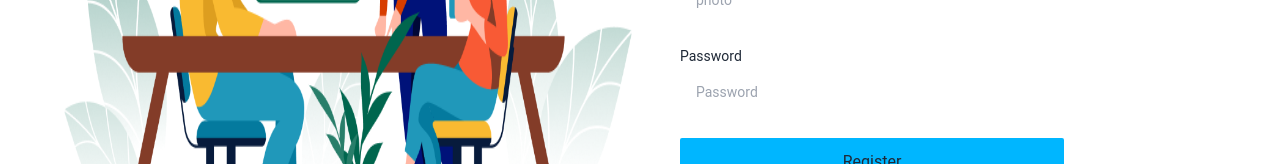
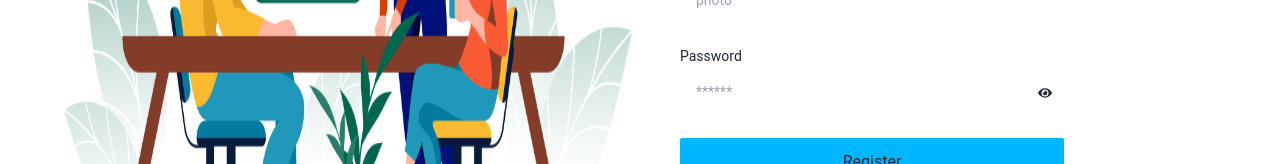
Before and after one commit to Tamanna5092/tourism-management-client, a React (Vite) app: page /register in a window 1280 px wide. Shown: the part 378-542 px from the top of the page. Built offline with nearby package versions, Linux system fonts and the light colour scheme; no server answers.

Commit message:
show password

```diff
--- a/package.json
+++ b/package.json
@@ -18,6 +18,7 @@
     "react": "^18.3.1",
     "react-dom": "^18.3.1",
     "react-hot-toast": "^2.4.1",
+    "react-icons": "^5.3.0",
     "react-router-dom": "^6.28.0",
     "react-tabs": "^6.0.2",
     "sort-by": "^1.2.0",
--- a/src/pages/Authentication/Login.jsx
+++ b/src/pages/Authentication/Login.jsx
@@ -3,9 +3,10 @@ import { Link, useNavigate } from "react-router-dom";
 import img from "../../assets/login.jpg";
 import { AuthContext } from "../../provider/AuthProvider";
 import toast from "react-hot-toast";
+import { FaEye, FaEyeSlash } from "react-icons/fa";
 
 const Login = () => {
-  const { signIn, signInWithGoogle, signInWithGithub } = useContext(AuthContext)
+  const { signIn, signInWithGoogle, signInWithGithub, showPassword, setShowPassword } = useContext(AuthContext)
   const navigate = useNavigate()
 
 
@@ -38,7 +39,10 @@ const Login = () => {
   const handleSignIn = (e) =>{
     e.preventDefault()
     console.log('hello i am login')
-    const form = form.e.target
+    const form = e.target
+    const email = form.email.value
+    const password = form.password.value
+    console.log({email, password})
   }
 
 
@@ -117,13 +121,20 @@ const Login = () => {
                     Forgot password?
                   </a>
                 </div>
+                <div className="relative">
                 <input
-                  type="password"
+                  type={showPassword? "text" : "password"}
                   name="password"
                   id="password"
                   placeholder="******"
                   className="w-full px-3 py-2 border rounded-md dark:border-gray-300 dark:bg-gray-50 dark:text-gray-800 focus:dark:border-violet-600"
                 />
+                <span
+                onClick={()=> setShowPassword(!showPassword)}
+                className="absolute right-3 top-3">
+                  {showPassword? <FaEyeSlash></FaEyeSlash> : <FaEye></FaEye>}
+                </span>
+                </div>
               </div>
             </div>
             <button
--- a/src/pages/Authentication/Register.jsx
+++ b/src/pages/Authentication/Register.jsx
@@ -1,12 +1,21 @@
-import React from "react";
+import React, { useContext, useState } from "react";
 import { Link } from "react-router-dom";
 import img from '../../assets/register-img.png'
+import { FaEye, FaEyeSlash } from 'react-icons/fa';
+import { AuthContext } from "../../provider/AuthProvider";
 
 const Register = () => {
+  const {showPassword,setShowPassword} = useContext(AuthContext)
 
   const handleRegister = (e) =>{
     e.preventDefault()
     console.log('hello i am login')
+    const form = e.target
+    const username = form.username.value
+    const email = form.email.value
+    const photo = form.photo.value
+    const password = form.password.value
+    console.log({username,email, photo, password})
   }
 
 
@@ -60,13 +69,16 @@ const Register = () => {
             <label htmlFor="password" className="block dark:text-gray-600">
               Password
             </label>
+            <div className="relative">
             <input
-              type="password"
+              type={showPassword ? "text" : "password"}
               name="password"
               id="password"
-              placeholder="Password"
+              placeholder="******"
               className="w-full px-4 py-3 rounded-md dark:border-gray-300 dark:bg-gray-50 dark:text-gray-800 focus:dark:border-violet-600"
             />
+            <span onClick={() => setShowPassword(!showPassword)} className="absolute right-3 top-4">{showPassword ? <FaEyeSlash></FaEyeSlash> : <FaEye></FaEye>}</span>
+            </div>
           </div>
           <button className="block w-full bg-info p-3 text-center rounded-sm dark:text-gray-50 dark:bg-violet-600">
             Register
--- a/src/provider/AuthProvider.jsx
+++ b/src/provider/AuthProvider.jsx
@@ -10,6 +10,7 @@ const githubProvider = new GithubAuthProvider()
 const AuthProvider = ({children}) => {
     const [user, setUser] = useState(null)
     const [loading, setLoading] = useState(true)
+    const [showPassword, setShowPassword] = useState(false)
 
     // create user
     const createUser = (email, password) => {
@@ -60,6 +61,8 @@ const AuthProvider = ({children}) => {
         signInWithGoogle,
         signInWithGithub,
         signOutUser,
+        showPassword,
+        setShowPassword,
 
     }
 
```
Also changed, not shown: 1 other file (tests, documents, lock files or other folders).
